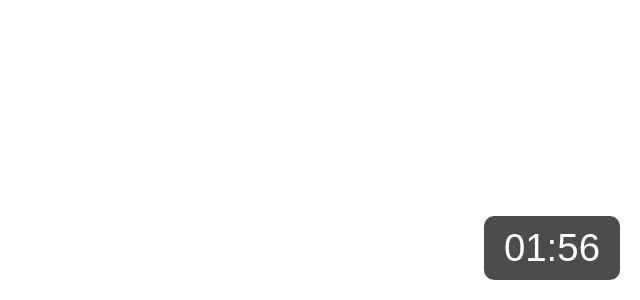
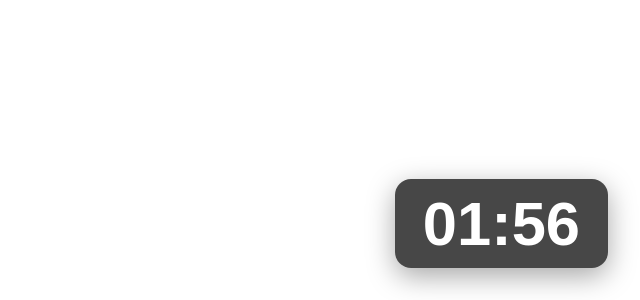
Before and after one commit to trentbrowne/trentbrowne.github.io, a plain HTML site: page index.html in a window 1280 px wide. Shown: the part 500-800 px from the top of the page, without its empty margins (640-1280 px from the left). Drawn offline with Linux system fonts and the light colour scheme.

Commit message:
Update index.html

```diff
--- a/index.html
+++ b/index.html
@@ -7,17 +7,24 @@
     body {
       margin: 0;
       background: transparent;
+      overflow: hidden;
     }
     #timer {
       position: absolute;
-      bottom: 20px;
-      right: 20px;
-      background: rgba(0,0,0,0.7);
-      color: white;
+      bottom: 32px;
+      right: 32px;
+
       font-family: Arial, sans-serif;
-      font-size: 3vw;
-      padding: 10px 20px;
-      border-radius: 10px;
+      font-weight: 600;
+      font-variant-numeric: tabular-nums;
+      line-height: 1;
+      font-size: clamp(40px, 4.8vw, 96px);
+
+      color: #fff;
+      background: rgba(0,0,0,0.72);
+      padding: 14px 28px;
+      border-radius: 16px;
+      box-shadow: 0 8px 28px rgba(0,0,0,0.35);
     }
   </style>
 </head>
@@ -37,8 +44,8 @@
         display.textContent = minutes + ":" + seconds;
 
         if (--timer < 0) {
-          clearInterval(interval);   // stop when reaching 0
-          display.textContent = "00:00"; // freeze at zero
+          clearInterval(interval);      // stop at zero
+          display.textContent = "00:00";
         }
       }, 1000);
     }
@@ -46,14 +53,9 @@
     window.onload = () => {
       const urlParams = new URLSearchParams(window.location.search);
       let duration = parseInt(urlParams.get("time"), 10);
+      if (isNaN(duration) || duration <= 0) duration = 120; // default 2 min
 
-      // fallback to 120s if no valid ?time=
-      if (isNaN(duration) || duration <= 0) {
-        duration = 120;
-      }
-
-      let display = document.querySelector('#timer');
-      startCountdown(duration, display);
+      startCountdown(duration, document.querySelector('#timer'));
     };
   </script>
 </body>
```
